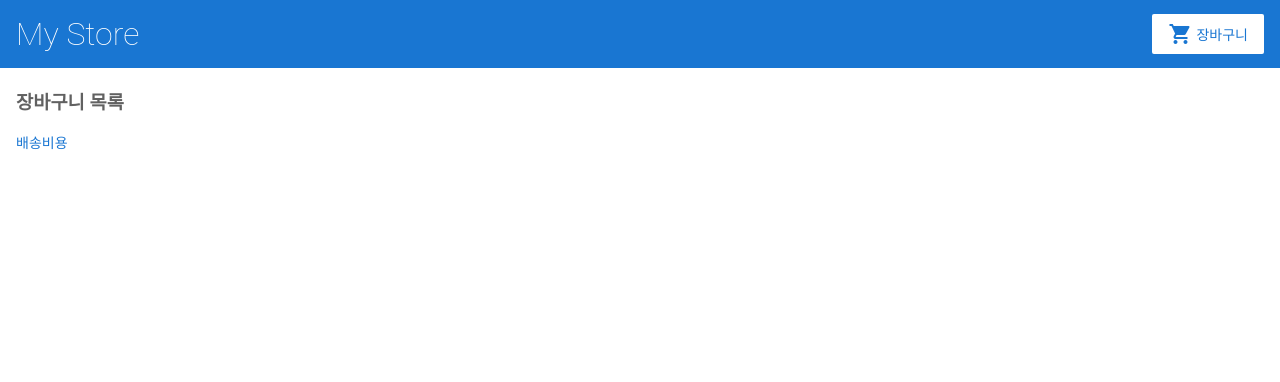
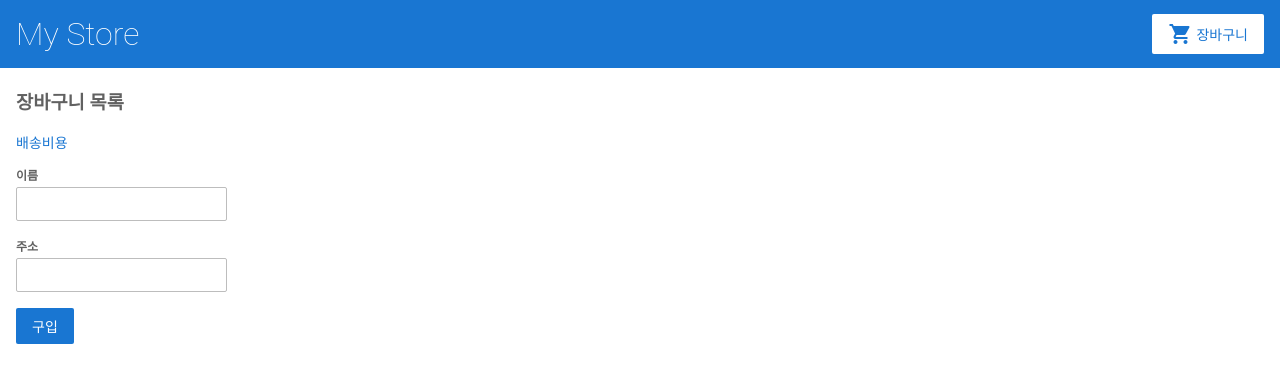
Before and after one commit to JUNWOO45/angular-shopping, an Angular app: page /cart in a window 1280 px wide. Shown: the top 382 px of the page. Built offline with nearby package versions, Linux system fonts and the light colour scheme.

Commit message:
장바구니 컴포넌트에 이름, 주소 적는 폼 추가

```diff
--- a/src/app/cart/cart.component.html
+++ b/src/app/cart/cart.component.html
@@ -8,3 +8,17 @@
   <span>{{ item.name }}</span>
   <span>{{ item.price | currency }}</span>
 </div>
+
+<form [formGroup]="checkoutForm" (ngSubmit)="onSubmit(checkoutForm.value)">
+
+  <div>
+    <label>이름</label>
+    <input type="text" formControlName="name">
+  </div>
+
+  <div>
+    <label>주소</label>
+    <input type="text" formControlName="address">
+  </div>
+  <button class="button" type="submit">구입</button>
+</form>
```
